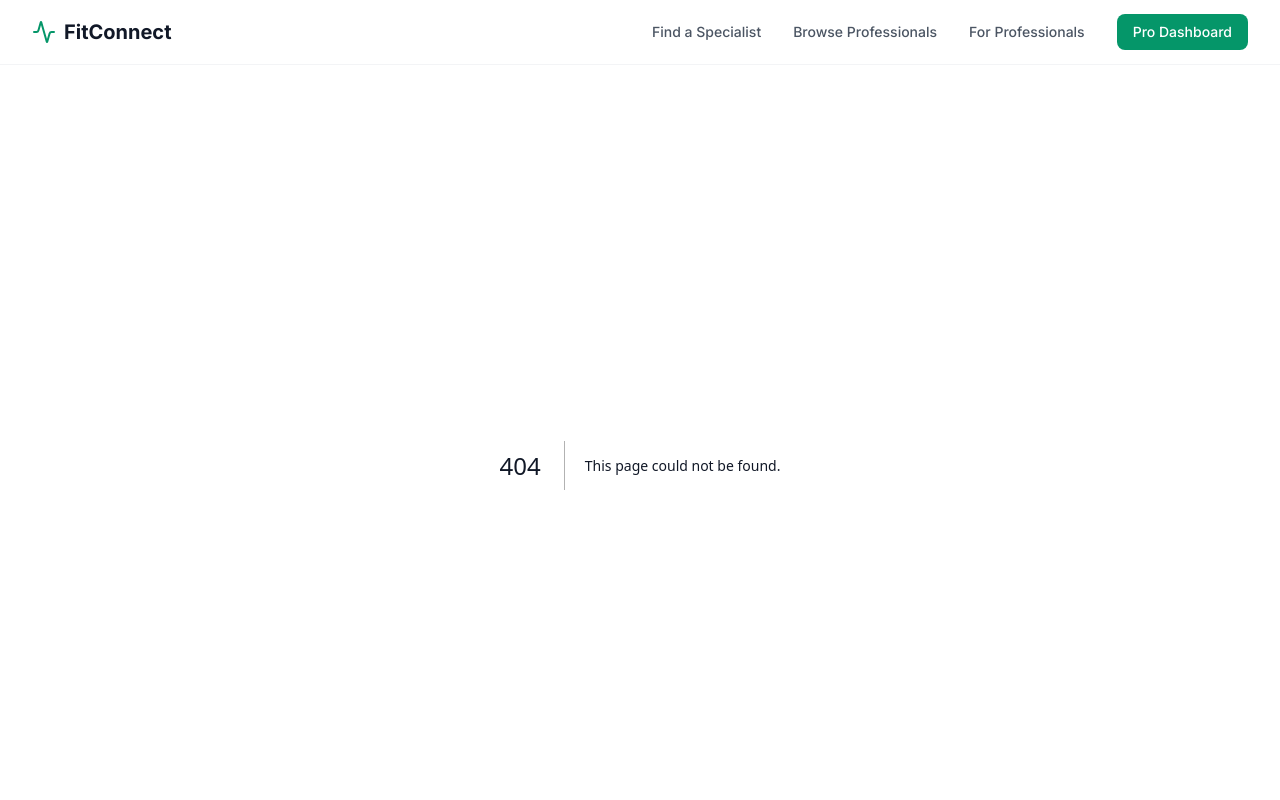
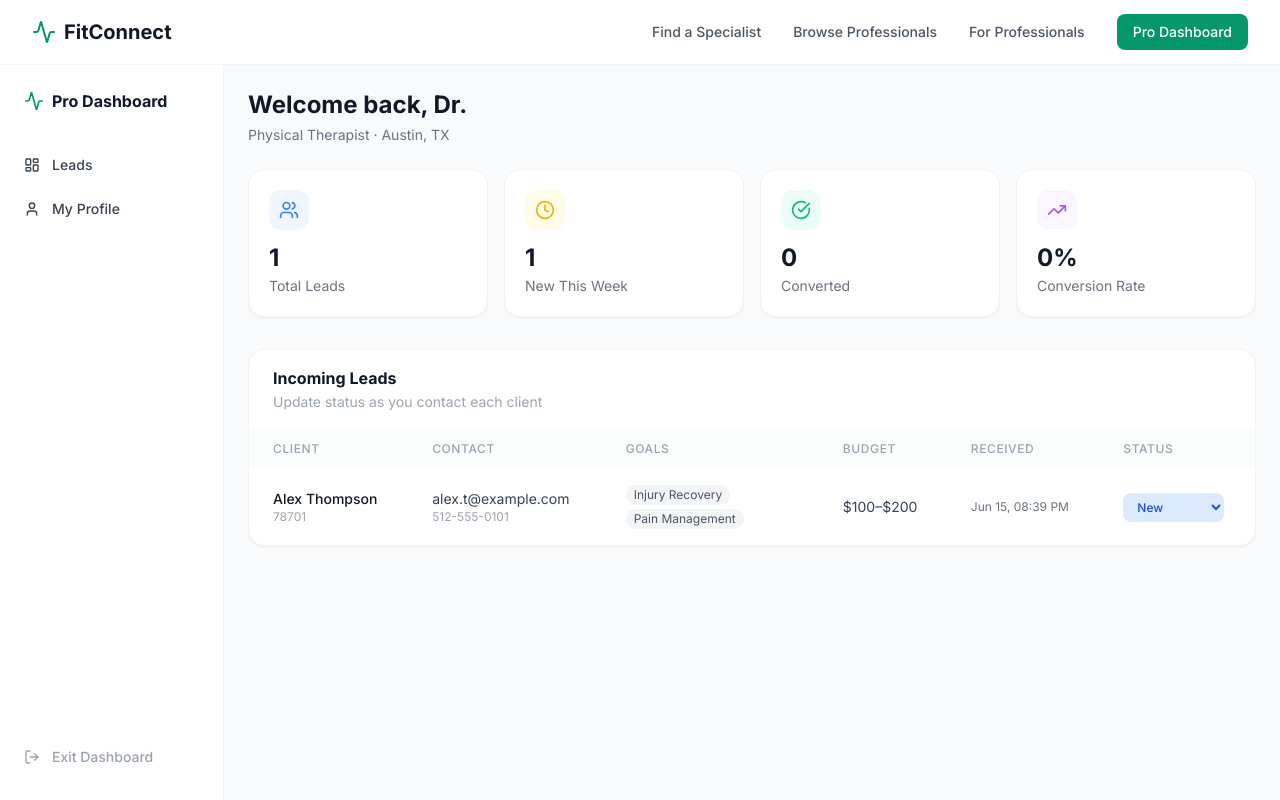
Before and after one commit to zakmann02-eng/FitConnect, a Next.js app: page /dashboard in a window 1280 px wide. Before the commit this address had no page. Shown: the top 800 px of the page. Built offline with nearby package versions, Linux system fonts and the light colour scheme.

Commit message:
Create page.tsx

```diff
--- /dev/null
+++ b/src/app/dashboard/page.tsx
@@ -0,0 +1,172 @@
+'use client';
+
+import { useState, useEffect } from 'react';
+import { Lead, LeadStatus, Professional, SPECIALTY_LABELS } from '@/types';
+import { TrendingUp, Users, CheckCircle, Clock, Loader2 } from 'lucide-react';
+
+const STATUS_COLORS: Record<LeadStatus, string> = {
+  new: 'bg-blue-100 text-blue-700',
+  contacted: 'bg-yellow-100 text-yellow-700',
+  converted: 'bg-emerald-100 text-emerald-700',
+  closed: 'bg-gray-100 text-gray-500',
+};
+
+const STATUS_OPTIONS: { value: LeadStatus; label: string }[] = [
+  { value: 'new', label: 'New' },
+  { value: 'contacted', label: 'Contacted' },
+  { value: 'converted', label: 'Converted' },
+  { value: 'closed', label: 'Closed' },
+];
+
+export default function DashboardPage() {
+  const [leads, setLeads] = useState<Lead[]>([]);
+  const [professional, setProfessional] = useState<Professional | null>(null);
+  const [loading, setLoading] = useState(true);
+  useEffect(() => {
+    const stored = localStorage.getItem('fitconnect_pro_id') || 'pro-001';
+    Promise.all([
+      fetch(`/api/leads?professionalId=${stored}`).then((r) => r.json()),
+      fetch(`/api/professionals/${stored}`).then((r) => r.json()),
+    ]).then(([leadsData, proData]) => {
+      setLeads(leadsData);
+      setProfessional(proData);
+      setLoading(false);
+    });
+  }, []);
+
+  const updateStatus = async (leadId: string, status: LeadStatus) => {
+    const res = await fetch(`/api/leads/${leadId}`, {
+      method: 'PATCH',
+      headers: { 'Content-Type': 'application/json' },
+      body: JSON.stringify({ status }),
+    });
+    if (res.ok) {
+      const updated = await res.json();
+      setLeads((prev) => prev.map((l) => (l.id === leadId ? updated : l)));
+    }
+  };
+
+  if (loading) {
+    return (
+      <div className="flex items-center justify-center h-64">
+        <Loader2 className="h-8 w-8 animate-spin text-emerald-500" />
+      </div>
+    );
+  }
+
+  const thisWeek = leads.filter((l) => {
+    const d = new Date(l.createdAt);
+    const now = new Date();
+    return now.getTime() - d.getTime() < 7 * 24 * 60 * 60 * 1000;
+  });
+  const converted = leads.filter((l) => l.status === 'converted');
+
+  return (
+    <div className="p-6 max-w-6xl mx-auto">
+      <div className="mb-6">
+        <h1 className="text-2xl font-bold text-gray-900">
+          {professional ? `Welcome back, ${professional.name.split(' ')[0]}` : 'Dashboard'}
+        </h1>
+        {professional && (
+          <p className="text-gray-500 text-sm mt-1">
+            {SPECIALTY_LABELS[professional.specialty]} · {professional.city}, {professional.state}
+          </p>
+        )}
+      </div>
+
+      {/* Stats */}
+      <div className="grid grid-cols-2 lg:grid-cols-4 gap-4 mb-8">
+        {[
+          { label: 'Total Leads', value: leads.length, icon: <Users className="h-5 w-5 text-blue-500" />, bg: 'bg-blue-50' },
+          { label: 'New This Week', value: thisWeek.length, icon: <Clock className="h-5 w-5 text-yellow-500" />, bg: 'bg-yellow-50' },
+          { label: 'Converted', value: converted.length, icon: <CheckCircle className="h-5 w-5 text-emerald-500" />, bg: 'bg-emerald-50' },
+          {
+            label: 'Conversion Rate',
+            value: leads.length ? `${Math.round((converted.length / leads.length) * 100)}%` : '—',
+            icon: <TrendingUp className="h-5 w-5 text-purple-500" />,
+            bg: 'bg-purple-50',
+          },
+        ].map((stat) => (
+          <div key={stat.label} className="bg-white rounded-2xl border border-gray-100 shadow-sm p-5">
+            <div className={`w-10 h-10 ${stat.bg} rounded-xl flex items-center justify-center mb-3`}>
+              {stat.icon}
+            </div>
+            <div className="text-2xl font-bold text-gray-900">{stat.value}</div>
+            <div className="text-sm text-gray-500 mt-0.5">{stat.label}</div>
+          </div>
+        ))}
+      </div>
+
+      {/* Leads Table */}
+      <div className="bg-white rounded-2xl border border-gray-100 shadow-sm overflow-hidden">
+        <div className="px-6 py-4 border-b border-gray-50">
+          <h2 className="font-bold text-gray-900">Incoming Leads</h2>
+          <p className="text-sm text-gray-400 mt-0.5">Update status as you contact each client</p>
+        </div>
+
+        {leads.length === 0 ? (
+          <div className="text-center py-16">
+            <Users className="h-10 w-10 text-gray-300 mx-auto mb-3" />
+            <p className="text-gray-400">No leads yet. Your profile is live — check back soon!</p>
+          </div>
+        ) : (
+          <div className="overflow-x-auto">
+            <table className="w-full text-sm">
+              <thead>
+                <tr className="text-left text-xs text-gray-400 uppercase tracking-wider bg-gray-50/60">
+                  <th className="px-6 py-3 font-medium">Client</th>
+                  <th className="px-6 py-3 font-medium">Contact</th>
+                  <th className="px-6 py-3 font-medium">Goals</th>
+                  <th className="px-6 py-3 font-medium">Budget</th>
+                  <th className="px-6 py-3 font-medium">Received</th>
+                  <th className="px-6 py-3 font-medium">Status</th>
+                </tr>
+              </thead>
+              <tbody className="divide-y divide-gray-50">
+                {leads.map((lead) => (
+                  <tr key={lead.id} className="hover:bg-gray-50/50 transition-colors">
+                    <td className="px-6 py-4">
+                      <p className="font-medium text-gray-900">{lead.clientName}</p>
+                      <p className="text-xs text-gray-400">{lead.zipCode}</p>
+                    </td>
+                    <td className="px-6 py-4">
+                      <p className="text-gray-700">{lead.clientEmail}</p>
+                      <p className="text-xs text-gray-400">{lead.clientPhone}</p>
+                    </td>
+                    <td className="px-6 py-4">
+                      <div className="flex flex-wrap gap-1 max-w-[160px]">
+                        {lead.goals.slice(0, 2).map((g) => (
+                          <span key={g} className="bg-gray-100 text-gray-600 text-xs px-2 py-0.5 rounded-full">{g}</span>
+                        ))}
+                        {lead.goals.length > 2 && (
+                          <span className="text-xs text-gray-400">+{lead.goals.length - 2}</span>
+                        )}
+                      </div>
+                    </td>
+                    <td className="px-6 py-4 text-gray-700">
+                      ${lead.budgetMin}–${lead.budgetMax}
+                    </td>
+                    <td className="px-6 py-4 text-gray-500 text-xs whitespace-nowrap">
+                      {new Date(lead.createdAt).toLocaleDateString('en-US', { month: 'short', day: 'numeric', hour: '2-digit', minute: '2-digit' })}
+                    </td>
+                    <td className="px-6 py-4">
+                      <select
+                        value={lead.status}
+                        onChange={(e) => updateStatus(lead.id, e.target.value as LeadStatus)}
+                        className={`text-xs font-medium px-2.5 py-1.5 rounded-lg border-0 cursor-pointer focus:outline-none focus:ring-2 focus:ring-emerald-400 ${STATUS_COLORS[lead.status]}`}
+                      >
+                        {STATUS_OPTIONS.map((opt) => (
+                          <option key={opt.value} value={opt.value}>{opt.label}</option>
+                        ))}
+                      </select>
+                    </td>
+                  </tr>
+                ))}
+              </tbody>
+            </table>
+          </div>
+        )}
+      </div>
+    </div>
+  );
+}
```
